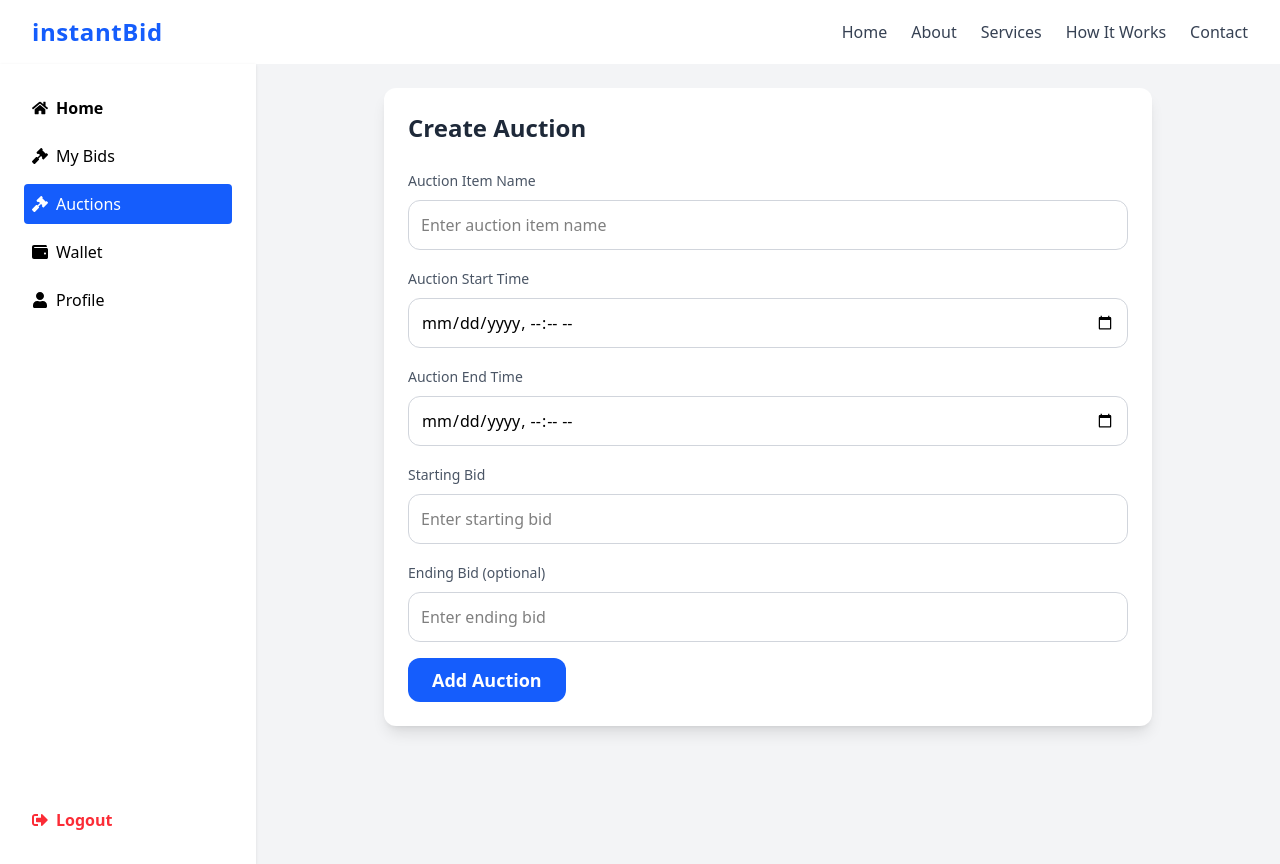
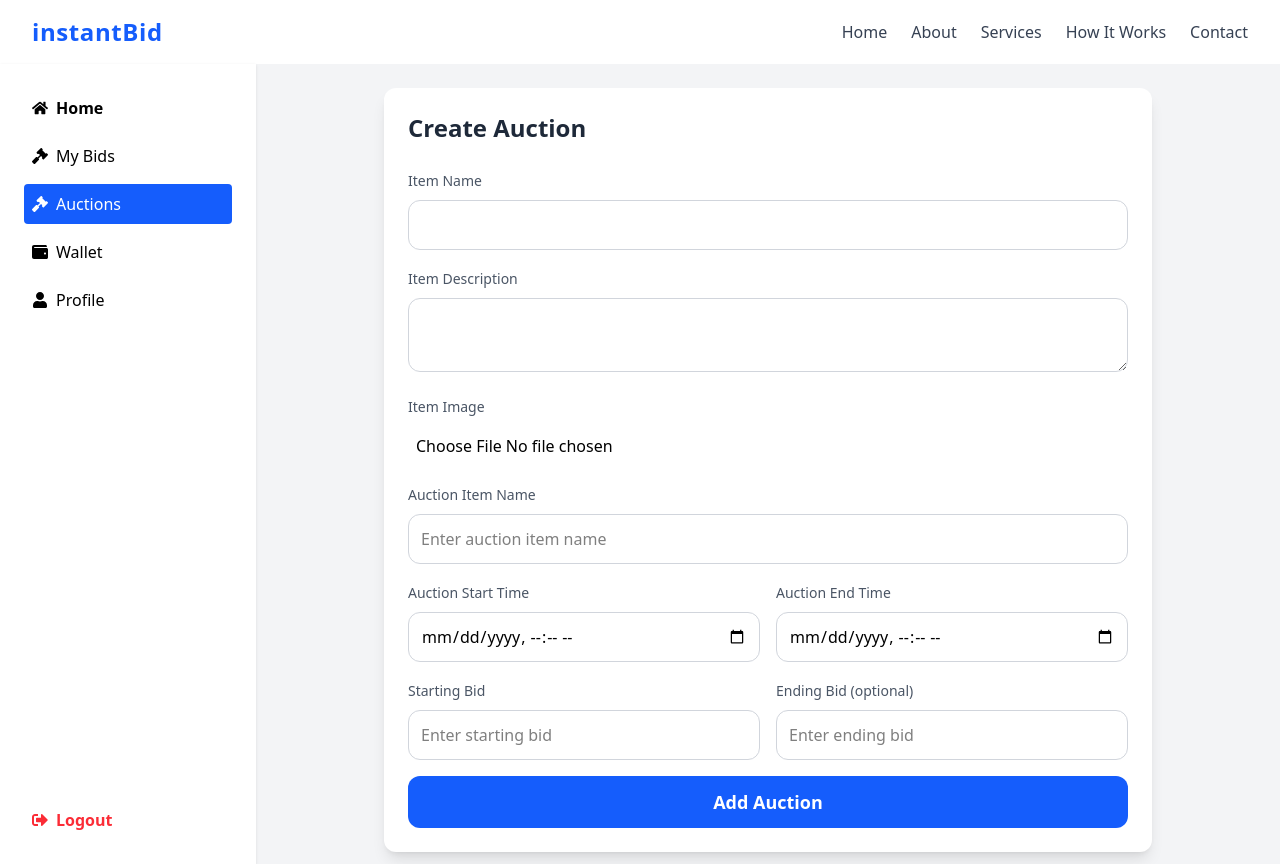
Before and after one commit to Prince3963/instantBid-frontend, a React (Vite) app in the folder instantBid/: page /Auction in a window 1280 px wide. Built offline with nearby package versions, Linux system fonts and the light colour scheme.

Commit message:
auction Add

```diff
--- a/instantBid/src/Component/Auction/AddAuction.jsx
+++ b/instantBid/src/Component/Auction/AddAuction.jsx
@@ -4,6 +4,9 @@ import axios from "axios";
 
 const AddAuction = () => {
   const [auction, setAuction] = useState({
+    itemName: "",
+    itemDescription: "",
+    itemImage: null,
     auctionItemName: "",
     auctionStartTime: "",
     auctionEndTime: "",
@@ -13,17 +16,23 @@ const AddAuction = () => {
 
   const [loading, setLoading] = useState(false);
   const [error, setError] = useState(null);
+  const [success, setSuccess] = useState(false);
 
   const handleChange = (e) => {
-    setAuction({ ...auction, [e.target.name]: e.target.value });
+    const { name, value, files } = e.target;
+    if (name === "itemImage") {
+      setAuction({ ...auction, itemImage: files[0] });
+    } else {
+      setAuction({ ...auction, [name]: value });
+    }
   };
 
   const handleSubmit = async (e) => {
     e.preventDefault();
     setLoading(true);
     setError(null);
+    setSuccess(false);
 
-    // Step 1: Get raw token
     const rawToken = localStorage.getItem("jwtToken");
     if (!rawToken) {
       setError("User not logged in. No token found.");
@@ -45,11 +54,10 @@ const AddAuction = () => {
       return;
     }
 
-    // Step 2: Decode
     let decoded;
     try {
       decoded = jwtDecode(token);
-    } catch (err) {
+    } catch {
       setError("Failed to decode token! Please login again.");
       setLoading(false);
       return;
@@ -62,33 +70,33 @@ const AddAuction = () => {
       return;
     }
 
-    // Step 3: Prepare form data
     const formData = new FormData();
+    formData.append("ItemName", auction.itemName);
+    formData.append("ItemDescription", auction.itemDescription);
+    if (auction.itemImage) formData.append("ItemImage", auction.itemImage);
     formData.append("AuctionItemName", auction.auctionItemName);
     formData.append("AuctionStartTime", auction.auctionStartTime);
     formData.append("AuctionEndTime", auction.auctionEndTime);
     formData.append("StartingBid", auction.startingBid);
-    formData.append("EndingBid", auction.endingBid);
+    formData.append("CurrentBid", auction.endingBid);
     formData.append("UserId", userId);
 
     try {
-      const response = await axios.post(
-        "https://localhost:7119/AddAuction",
-        formData
-      );
-
-      alert("Auction added successfully!");
-      console.log("API response:", response.data);
+      await axios.post("https://localhost:7119/AddAuction", formData);
+      setSuccess(true);
 
       setAuction({
+        itemName: "",
+        itemDescription: "",
+        itemImage: null,
         auctionItemName: "",
         auctionStartTime: "",
         auctionEndTime: "",
         startingBid: "",
         endingBid: "",
       });
-    } catch (error) {
-      console.error("Error calling AddAuction API:", error);
+    } catch (err) {
+      console.error(err);
       setError("Failed to add auction. Please try again.");
     } finally {
       setLoading(false);
@@ -97,18 +105,55 @@ const AddAuction = () => {
 
   return (
     <div className="max-w-3xl mx-auto p-6 bg-white shadow-lg mt-6 rounded-xl">
-      {/* Header */}
-      <div className="flex justify-between items-center mb-6">
-        <h2 className="text-2xl font-semibold text-gray-800">Create Auction</h2>
+      <h2 className="text-2xl font-semibold text-gray-800 mb-6">Create Auction</h2>
 
+      <form className="space-y-4" onSubmit={handleSubmit} autoComplete="off">
+        {/* Item Fields */}
+        <div>
+          <label className="text-sm font-medium text-gray-600">Item Name</label>
+          <input
+            type="text"
+            name="itemName"
+            value={auction.itemName}
+            onChange={handleChange}
+            required
+            className="w-full p-3 mt-2 border border-gray-300 rounded-xl"
+          />
         </div>
 
-      {/* Form */}
-      <form className="space-y-4" onSubmit={handleSubmit} autoComplete="off">
         <div>
-          <label className="text-sm font-medium text-gray-600">
-            Auction Item Name
-          </label>
+          <label className="text-sm font-medium text-gray-600">Item Description</label>
+          <textarea
+            name="itemDescription"
+            value={auction.itemDescription}
+            onChange={handleChange}
+            required
+            className="w-full p-3 mt-2 border border-gray-300 rounded-xl"
+          />
+        </div>
+
+        <div>
+          <label className="text-sm font-medium text-gray-600">Item Image</label>
+          <br />
+          <input
+            type="file"
+            accept="image/*"
+            name="itemImage"
+            onChange={handleChange}
+            className="w-fit mt-2 p-2 hover:font-bold hover:bg-blue-500 border-s-white rounded hover:text-white cursor-pointer"
+          />
+          {auction.itemImage && (
+            <img
+              src={URL.createObjectURL(auction.itemImage)}
+              alt="Preview"
+              className="mt-3 h-40 w-40 object-cover rounded-xl border"
+            />
+          )}
+        </div>
+
+        {/* Auction Fields */}
+        <div>
+          <label className="text-sm font-medium text-gray-600">Auction Item Name</label>
           <input
             type="text"
             name="auctionItemName"
@@ -116,42 +161,38 @@ const AddAuction = () => {
             value={auction.auctionItemName}
             onChange={handleChange}
             required
-            className="w-full p-3 mt-2 border border-gray-300 rounded-xl focus:ring-2 focus:ring-blue-600"
+            className="w-full p-3 mt-2 border border-gray-300 rounded-xl"
           />
         </div>
 
+        <div className="grid grid-cols-2 gap-4">
           <div>
-          <label className="text-sm font-medium text-gray-600">
-            Auction Start Time
-          </label>
+            <label className="text-sm font-medium text-gray-600">Auction Start Time</label>
             <input
               type="datetime-local"
               name="auctionStartTime"
               value={auction.auctionStartTime}
               onChange={handleChange}
               required
-            className="w-full p-3 mt-2 border border-gray-300 rounded-xl focus:ring-2 focus:ring-blue-600"
+              className="w-full p-3 mt-2 border border-gray-300 rounded-xl"
             />
           </div>
-
           <div>
-          <label className="text-sm font-medium text-gray-600">
-            Auction End Time
-          </label>
+            <label className="text-sm font-medium text-gray-600">Auction End Time</label>
             <input
               type="datetime-local"
               name="auctionEndTime"
               value={auction.auctionEndTime}
               onChange={handleChange}
               required
-            className="w-full p-3 mt-2 border border-gray-300 rounded-xl focus:ring-2 focus:ring-blue-600"
+              className="w-full p-3 mt-2 border border-gray-300 rounded-xl"
             />
           </div>
+        </div>
 
+        <div className="grid grid-cols-2 gap-4">
           <div>
-          <label className="text-sm font-medium text-gray-600">
-            Starting Bid
-          </label>
+            <label className="text-sm font-medium text-gray-600">Starting Bid</label>
             <input
               type="number"
               name="startingBid"
@@ -160,14 +201,11 @@ const AddAuction = () => {
               onChange={handleChange}
               required
               min="0"
-            className="w-full p-3 mt-2 border border-gray-300 rounded-xl focus:ring-2 focus:ring-blue-600"
+              className="w-full p-3 mt-2 border border-gray-300 rounded-xl"
             />
           </div>
-
           <div>
-          <label className="text-sm font-medium text-gray-600">
-            Ending Bid (optional)
-          </label>
+            <label className="text-sm font-medium text-gray-600">Ending Bid (optional)</label>
             <input
               type="number"
               name="endingBid"
@@ -175,15 +213,16 @@ const AddAuction = () => {
               value={auction.endingBid}
               onChange={handleChange}
               min="0"
-            className="w-full p-3 mt-2 border border-gray-300 rounded-xl focus:ring-2 focus:ring-blue-600"
+              className="w-full p-3 mt-2 border border-gray-300 rounded-xl"
             />
+          </div>
         </div>
 
         <button
-          onClick={handleSubmit}
+          type="submit"
           disabled={loading}
-          className={`bg-blue-600 cursor-pointer text-white px-6 py-2 rounded-xl text-lg font-semibold transition-all duration-200 ${
-            loading ? "bg-gray-400" : "hover:bg-blue-700"
+          className={`w-full bg-blue-600 text-white py-3 rounded-xl text-lg font-semibold transition-all duration-200 ${
+            loading ? "bg-gray-400 cursor-not-allowed" : "hover:bg-blue-700"
           }`}
         >
           {loading ? "Saving..." : "Add Auction"}
@@ -191,6 +230,22 @@ const AddAuction = () => {
 
         {error && <div className="text-red-500 text-sm mt-2">{error}</div>}
       </form>
+
+      {/* Success Modal */}
+      {success && (
+        <div className="fixed inset-0 flex items-center justify-center bg-black bg-opacity-40 z-50">
+          <div className="bg-white p-6 rounded-xl shadow-lg w-80 text-center">
+            <h3 className="text-xl font-semibold text-green-600 mb-4">Auction Added!</h3>
+            <p className="text-gray-700 mb-4">Your auction has been created successfully.</p>
+            <button
+              onClick={() => setSuccess(false)}
+              className="bg-green-600 text-white px-4 py-2 rounded-xl hover:bg-green-700"
+            >
+              Close
+            </button>
+          </div>
+        </div>
+      )}
     </div>
   );
 };
```
Lines whose indentation alone changed are shown as unchanged.
